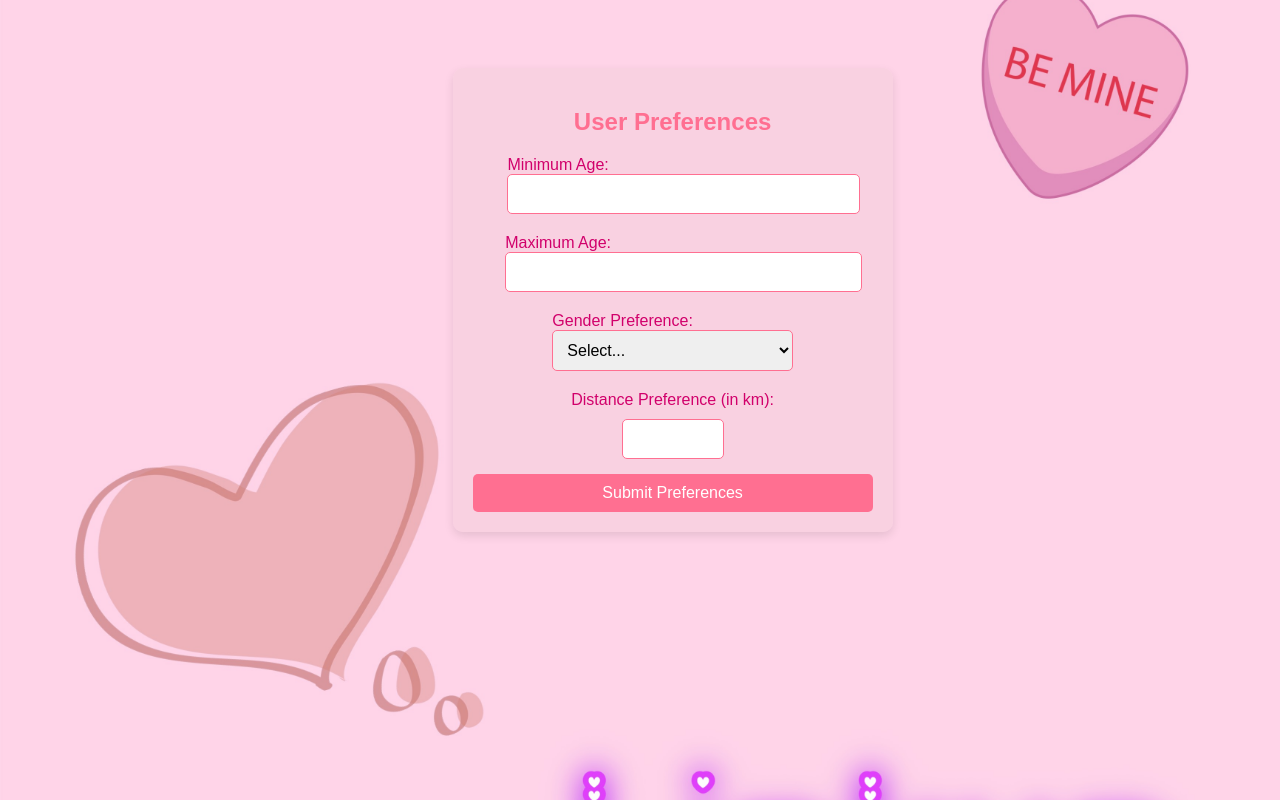
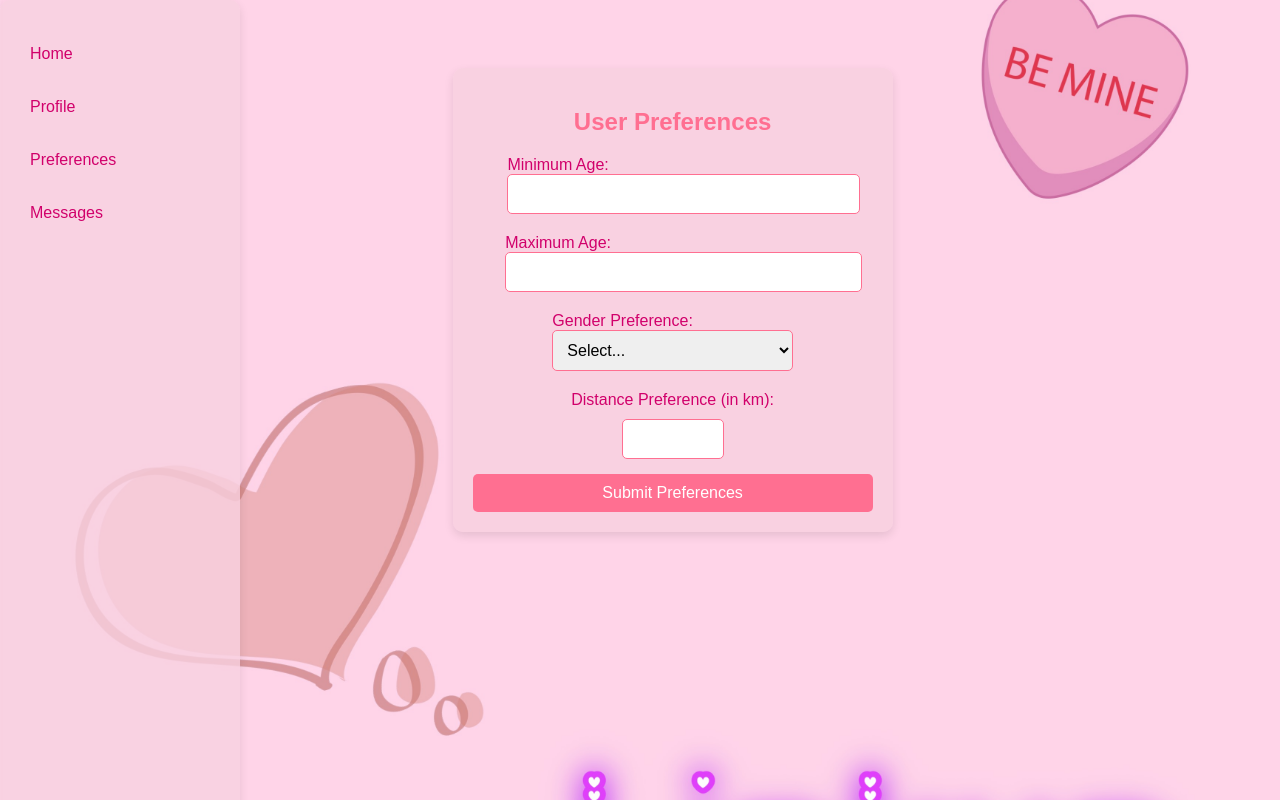
Before and after one commit to masterry/Linkup, a React (Create React App) app in the folder linkup-react/: page /userpreferences/1 in a window 1280 px wide. Built offline with nearby package versions, Linux system fonts and the light colour scheme.

Commit message:
Navbar in action

```diff
--- a/linkup-react/src/App.js
+++ b/linkup-react/src/App.js
@@ -1,24 +1,59 @@
 import logo from './logo.svg';
 import './App.css';
-import { BrowserRouter as Router, Route, Routes } from 'react-router-dom';
+import { BrowserRouter as Router, Route, Routes, useParams, useLocation } from 'react-router-dom';
 import SignUp from "./components/signup/signup";
 import SignIn from './components/signin/signin';
 import HomePage from './components/home/home';
 import CreateProfile from './components/createprofile/createProfile';
 import UserPreferencesForm from './components/UserPreferencesForm/UserPreferencesForm';
 import Messages from './components/messages/messages';
+import Navbar from './components/Navbar/Navbar'; // Import the Navbar
+import Profile from './components/Profile/Profile'; // Import Profile component
+import { useEffect, useState } from 'react';
 
+// MainApp component handles routing and navbar visibility
+function MainApp() {
+  const [userID, setUserID] = useState(null);
+  const location = useLocation(); // Get current location
+
+  useEffect(() => {
+    // Logic to get userID here
+  }, []);
+
+  return (
+    <>
+      {location.pathname !== '/' && location.pathname !== '/signup' && (
+        <Navbar userID={userID} />
+      )}
+      <Routes>
+        <Route path="/" element={<SignIn />} />
+        <Route path="/signup" element={<SignUp />} />
+        <Route path="/home/:userID" element={<HomeWrapper setUserID={setUserID} />} />
+        <Route path="/createprofile/:userID" element={<CreateProfile />} />
+        <Route path="/userpreferences/:userID" element={<UserPreferencesForm />} />
+        <Route path="/messages" element={<Messages />} />
+        <Route path="/profile/:userID" element={<Profile />} /> {/* Route for Profile */}
+      </Routes>
+    </>
+  );
+}
+
+// HomeWrapper component to handle userID retrieval and pass it to HomePage
+function HomeWrapper({ setUserID }) {
+  const { userID } = useParams(); // Get userID from the URL params
+
+  useEffect(() => {
+    setUserID(userID); // Set the userID in App state
+  }, [userID, setUserID]);
+
+  return <HomePage />; // Render HomePage
+}
+
+// App component wraps everything in a Router
 function App() {
   return (
     <Router>
-      <Routes>
-        <Route path="/" element={<SignIn />} />
-        <Route path="/signup" element={<SignUp />} />
-        <Route path="/home/:userID" element={<HomePage />} />
-        <Route path="/createprofile/:userID" element={<CreateProfile />} />
-        <Route path="/userpreferences/:userID" element={<UserPreferencesForm />} />
-        <Route path="/messages" element={<Messages />} />
-      </Routes>
+      <MainApp /> {/* MainApp handles routing and navbar */}
     </Router>
   );
 }
--- /dev/null
+++ b/linkup-react/src/components/Navbar/Navbar.css
@@ -0,0 +1,35 @@
+nav {
+  background-color: rgba(248, 209, 224, 0.8);
+  padding: 20px;
+  width: 200px;
+  height: 100vh;
+  position: fixed;
+  top: 0;
+  left: 0;
+  box-shadow: 0 4px 10px rgba(0, 0, 0, 0.1);
+  border-radius: 10px;
+}
+
+ul {
+  list-style: none; /* Remove default list styles */
+  padding: 0; /* Remove default padding */
+  margin: 0; /* Remove default margin */
+}
+
+li {
+  margin: 15px 0; /* Space between list items, adjusted for consistency */
+}
+
+a {
+  text-decoration: none;
+  color: #d1006b;
+  display: block;
+  padding: 10px;
+  border-radius: 5px;
+  transition: background-color 0.3s;
+}
+
+a:hover {
+  background-color: rgba(255, 111, 145, 0.3);
+  color: #d1006b;
+}
--- /dev/null
+++ b/linkup-react/src/components/Navbar/Navbar.js
@@ -0,0 +1,26 @@
+import React from 'react';
+import { Link } from 'react-router-dom';
+import './Navbar.css'; // Optional: create a CSS file for styles
+
+const Navbar = ({ userID }) => {
+    return (
+        <nav>
+            <ul>
+                <li>
+                    <Link to={`/home/${userID}`}>Home</Link>
+                </li>
+                <li>
+                    <Link to={`/profile/${userID}`}>Profile</Link>
+                </li>
+                <li>
+                    <Link to={`/userpreferences/${userID}`}>Preferences</Link>
+                </li>
+                <li>
+                    <Link to={`/messages?sender=${userID}`}>Messages</Link>
+                </li>
+            </ul>
+        </nav>
+    );
+};
+
+export default Navbar;
--- /dev/null
+++ b/linkup-react/src/components/Profile/Profile.css
@@ -0,0 +1,15 @@
+.profile-container {
+  background-color: rgba(248, 209, 224, 0.8); /* Light pink background */
+  padding: 20px;
+  border-radius: 10px;
+  max-width: 400px;
+  margin: 20px auto; /* Center the profile */
+  box-shadow: 0 4px 10px rgba(0, 0, 0, 0.1);
+  text-align: center; /* Center text */
+}
+
+.profile-picture {
+  width: 100%; /* Make picture responsive */
+  height: auto;
+  border-radius: 50%; /* Circular profile picture */
+}
--- /dev/null
+++ b/linkup-react/src/components/Profile/Profile.js
@@ -0,0 +1,53 @@
+import React, { useEffect, useState } from 'react';
+import axios from 'axios';
+import { useParams } from 'react-router-dom';
+import './Profile.css'; // Create a CSS file for styles if needed
+
+const Profile = () => {
+    const { userID } = useParams(); // Get userID from the URL
+    const [userData, setUserData] = useState(null); // State to store user data
+    const [loading, setLoading] = useState(true); // Loading state
+    const [error, setError] = useState(null); // Error state
+
+    useEffect(() => {
+        const fetchUserData = async () => {
+            try {
+                const response = await axios.get(`http://127.0.0.1:5000/api/users/${userID}`);
+                setUserData(response.data); // Set the user data
+            } catch (err) {
+                console.error('Error fetching user data:', err);
+                setError('Failed to fetch user data.');
+            } finally {
+                setLoading(false); // Set loading to false after fetching data
+            }
+        };
+
+        fetchUserData();
+    }, [userID]);
+
+    // Loading state
+    if (loading) {
+        return <div>Loading...</div>;
+    }
+
+    // Error state
+    if (error) {
+        return <div>{error}</div>;
+    }
+
+    // User data rendering
+    return (
+        <div className="profile-container">
+            <h2>{userData.name}'s Profile</h2>
+            <img src={userData.profilePicture} alt={`${userData.name}'s profile`} className="profile-picture" />
+            <p><strong>Email:</strong> {userData.email}</p>
+            <p><strong>Age:</strong> {userData.age}</p>
+            <p><strong>Gender:</strong> {userData.gender}</p>
+            <p><strong>Bio:</strong> {userData.bio || "No bio available."}</p>
+            <p><strong>Location:</strong> {userData.location}</p>
+            <p><strong>Preferences ID:</strong> {userData.preferencesID}</p>
+        </div>
+    );
+};
+
+export default Profile;
--- a/linkup-react/src/components/UserPreferencesForm/UserPreferencesForm.js
+++ b/linkup-react/src/components/UserPreferencesForm/UserPreferencesForm.js
@@ -1,10 +1,11 @@
 import React, { useState } from 'react';
 import axios from 'axios';
-import { useParams } from 'react-router-dom';
+import { useParams, useNavigate } from 'react-router-dom'; // Import useNavigate
 import './UserPreferencesForm.css';
 
 const UserPreferencesForm = () => {
   const { userID } = useParams();
+  const navigate = useNavigate(); // Initialize useNavigate
   const [minAge, setMinAge] = useState('');
   const [maxAge, setMaxAge] = useState('');
   const [genderPreference, setGenderPreference] = useState('');
@@ -28,6 +29,9 @@ const UserPreferencesForm = () => {
       });
 
       console.log('Preferences updated successfully:', response.data);
+
+      // Navigate to the Home page after successful submission
+      navigate(`/home/${userID}`); // Navigate to /home with userID
     } catch (error) {
       console.error('Error updating preferences:', error);
     }
```
Also changed, not shown: linkup-react/src/App.css (line endings or trailing spaces), 2 other files (tests, documents, lock files or other folders).
